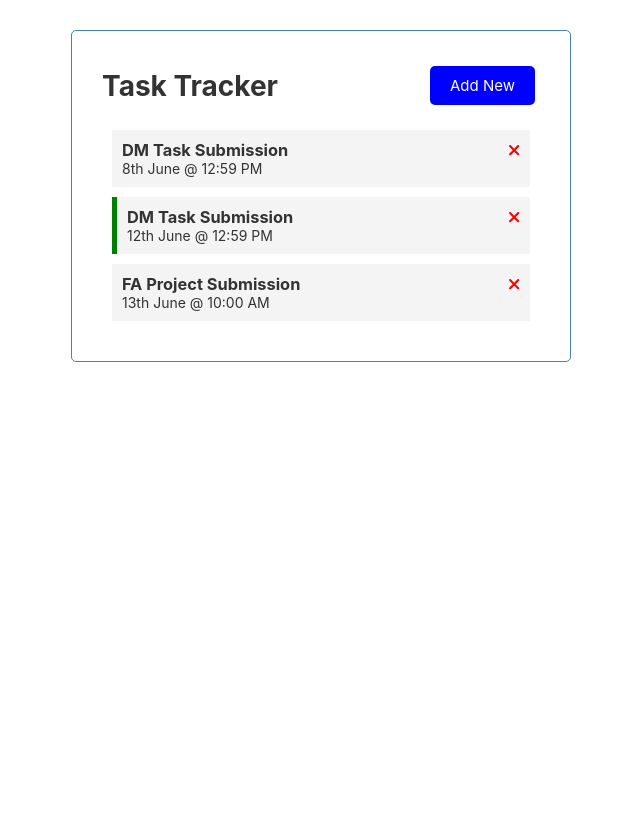
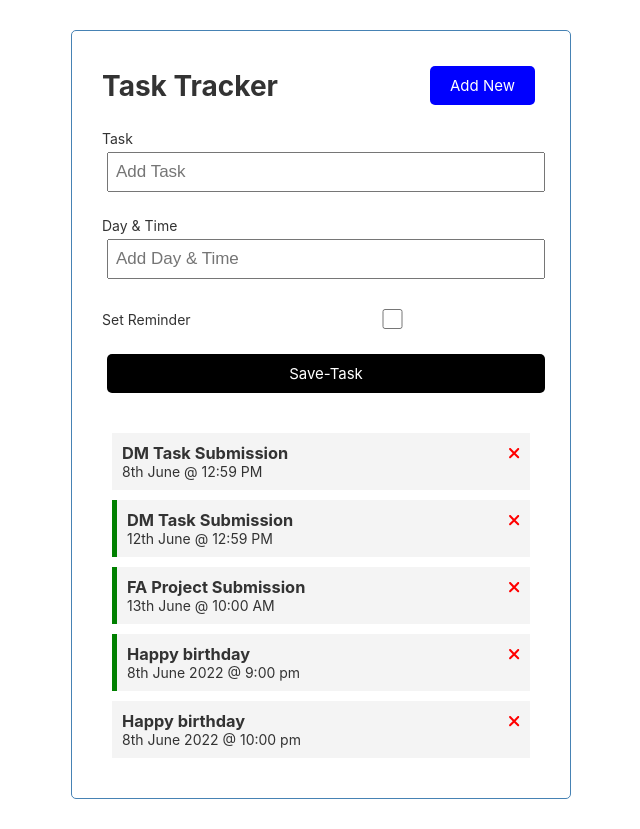
Before and after one commit to Mohd-Taha/Learning_Angular, an Angular app: page / in a window 1280 px wide. Shown: the whole page, without its empty margins (319-959 px from the left). Before the commit the page ends 800 px from the top, so only its background shows below. Built offline with nearby package versions, Linux system fonts and the light colour scheme; data requests are answered from the project's data file.

Commit message:
Add Task Functionality

```diff
--- a/db.json
+++ b/db.json
@@ -16,7 +16,19 @@
       "id": 3,
       "text": "FA Project Submission",
       "day": "13th June @ 10:00 AM",
-      "reminder": false
+      "reminder": true
+    },
+    {
+      "text": "Happy birthday",
+      "day": "8th June 2022 @ 9:00 pm",
+      "reminder": true,
+      "id": 4
+    },
+    {
+      "text": "Happy birthday",
+      "day": "8th June 2022 @ 10:00 pm",
+      "reminder": false,
+      "id": 5
     }
   ]
 }
--- /dev/null
+++ b/src/app/components/add-task/add-task.component.css
@@ -0,0 +1,3 @@
+.add-form {
+    margin-bottom: 40px;
+}
--- /dev/null
+++ b/src/app/components/add-task/add-task.component.html
@@ -0,0 +1,15 @@
+<form class="add-form" (ngSubmit)="onSubmit()">
+    <div class="form-control">
+        <label for="text">Task</label>
+        <input type="text" name="text" id="text" [(ngModel)]="text" placeholder="Add Task" />
+    </div>
+    <div class="form-control">
+        <label for="day">Day & Time</label>
+        <input type="text" name="day" id="day" [(ngModel)]="day" placeholder="Add Day & Time" />
+    </div>
+    <div class="form-control form-control-check">
+        <label for="reminder">Set Reminder</label>
+        <input type="checkbox" name="reminder" [(ngModel)]="reminder" id="reminder" />
+    </div>
+    <input type="submit" value="Save-Task" class="btn btn-block" />
+</form>
--- /dev/null
+++ b/src/app/components/add-task/add-task.component.ts
@@ -0,0 +1,40 @@
+import { Component, OnInit, Output, EventEmitter } from '@angular/core';
+import { Task } from '../../Task'
+
+@Component({
+  selector: 'app-add-task',
+  templateUrl: './add-task.component.html',
+  styleUrls: ['./add-task.component.css']
+})
+export class AddTaskComponent implements OnInit {
+  text!: string;
+  day!: string;
+  reminder: boolean = false;
+
+  @Output() onAddTask: EventEmitter<Task> = new EventEmitter
+
+  constructor() { }
+
+  ngOnInit(): void {
+  }
+
+  onSubmit() {
+    if (!this.text) {
+      alert('Please add a task!');
+      return;
+    }
+
+    const newTask = {
+      text: this.text,
+      day: this.day,
+      reminder: this.reminder
+    };
+
+    this.onAddTask.emit(newTask);
+
+    this.text = this.day = '';
+    this.reminder = false;
+
+  }
+
+}
--- a/src/app/components/tasks/tasks.component.html
+++ b/src/app/components/tasks/tasks.component.html
@@ -1 +1,3 @@
-<app-tasks-item *ngFor="let task of tasks" [task]="task" (onDeleteTask)="deleteTask(task)" (onToggleReminder)="toggleReminder(task)"></app-tasks-item>
+<app-add-task (onAddTask)="addTask($event)"></app-add-task>
+<app-tasks-item *ngFor="let task of tasks" [task]="task" (onDeleteTask)="deleteTask(task)" (onToggleReminder)="toggleReminder(task)">
+</app-tasks-item>
--- a/src/app/components/tasks/tasks.component.ts
+++ b/src/app/components/tasks/tasks.component.ts
@@ -31,4 +31,9 @@
     this.taskService.toggleReminder(task).subscribe()
   }
 
+  addTask(task: Task) {
+    this.taskService.addTask(task).subscribe((task) => {
+      this.tasks.push(task);
+    })
+  }
 }
--- a/src/app/services/task.service.ts
+++ b/src/app/services/task.service.ts
@@ -35,4 +35,9 @@
     const url = `${this.apiURL}/${task.id}`;
     return this.http.put<Task>(url, task, httpOptions )
   }
+
+  addTask(task: Task): Observable<Task> {
+    return this.http.post<Task>(this.apiURL, task, httpOptions);
+
+  }
 }
```
Also changed, not shown: src/app/app.module.ts (+7 -3 lines), 1 other file (tests, documents, lock files or other folders).
